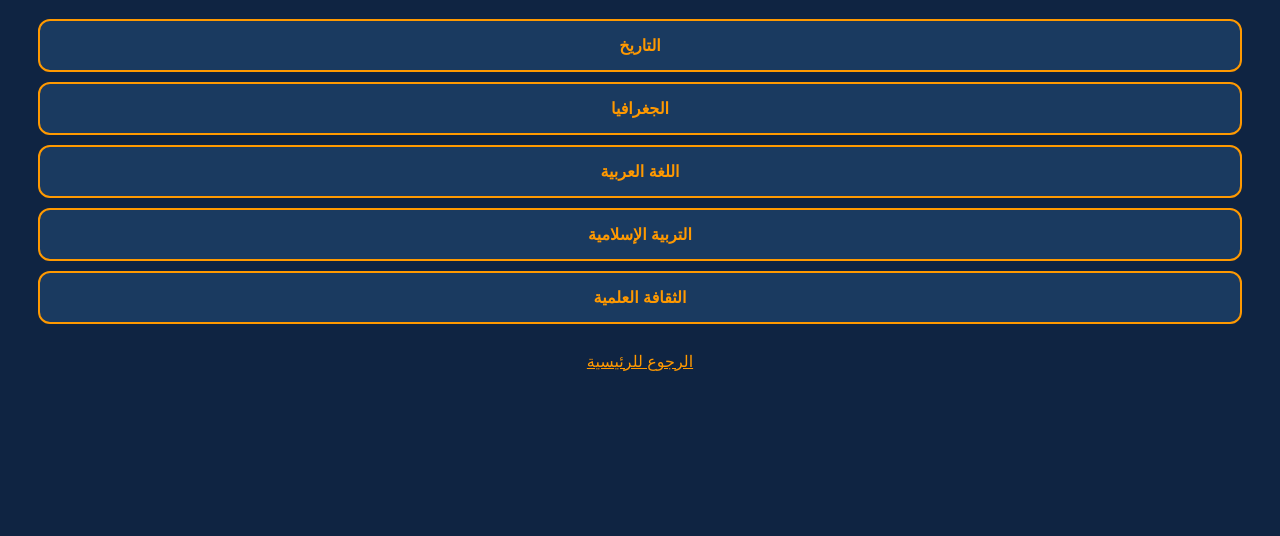
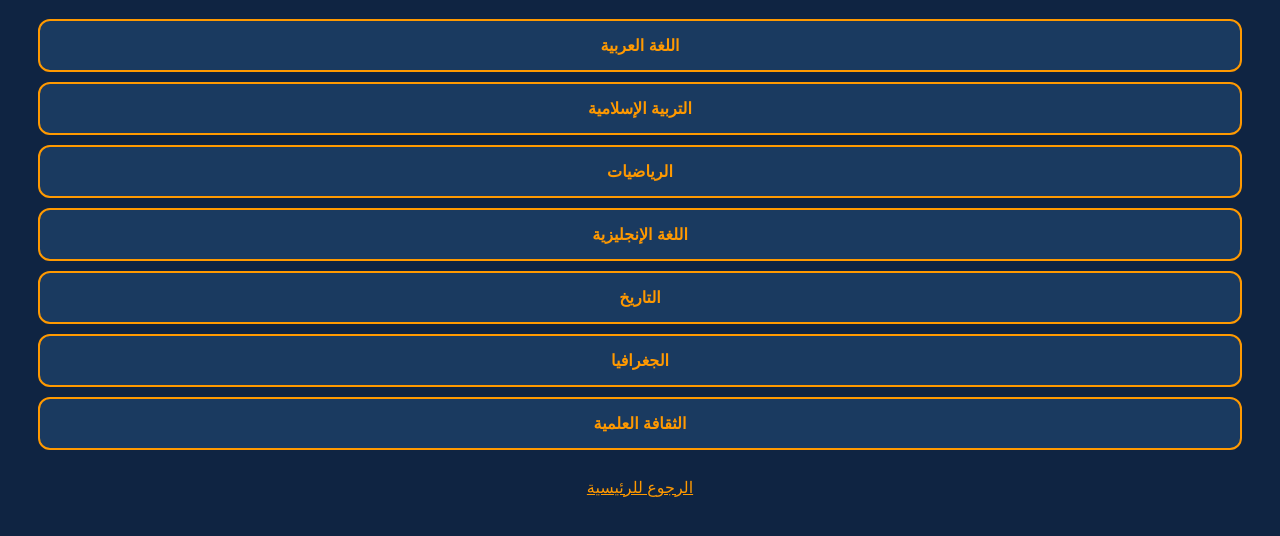
Before and after one commit to mohammed429054588-sys/tawjihi2009, a plain HTML site: page literary.html in a window 1280 px wide. Shown: the part 90-626 px from the top of the page. Drawn offline with Linux system fonts and the light colour scheme.

Commit message:
Update literary.html

```diff
--- a/literary.html
+++ b/literary.html
@@ -11,10 +11,12 @@
 </head>
 <body>
     <h1>مواد الفرع الأدبي</h1>
+    <a href="arabic.html" class="menu-btn">اللغة العربية</a>
+    <a href="islamic.html" class="menu-btn">التربية الإسلامية</a>
+    <a href="math.html" class="menu-btn">الرياضيات</a>
+    <a href="english.html" class="menu-btn">اللغة الإنجليزية</a>
     <a href="history.html" class="menu-btn">التاريخ</a>
     <a href="geography.html" class="menu-btn">الجغرافيا</a>
-    <a href="arabic.html" class="menu-btn">اللغة العربية</a>
-    <a href="islamic.html" class="menu-btn">التربية الإسلامية</a>
     <a href="culture.html" class="menu-btn">الثقافة العلمية</a>
     <br>
     <a href="index.html" style="color: #ff9900;">الرجوع للرئيسية</a>
```
